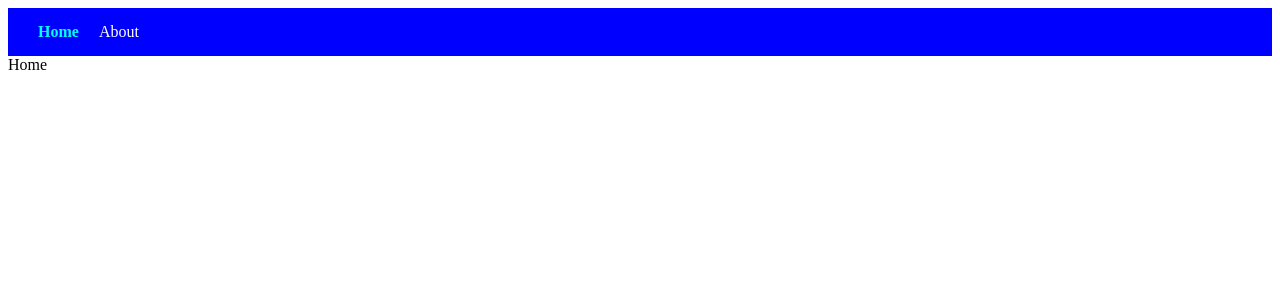
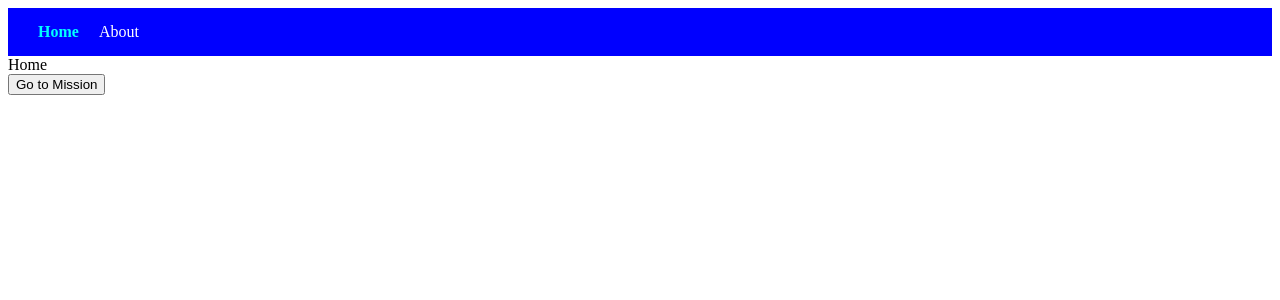
Before and after one commit to furkansylu97/ReactJs_Projects, a React (Vite) app in the folder ReactRouter/: page / in a window 1280 px wide. Shown: the top 300 px of the page. Built offline with nearby package versions, Linux system fonts and the light colour scheme.

Commit message:
When the button was clicked, a dynamic redirection was made from any page content to another page with useNavigate

```diff
--- a/ReactRouter/src/components/Home.jsx
+++ b/ReactRouter/src/components/Home.jsx
@@ -1,7 +1,14 @@
 import React from 'react'
+import { useNavigate } from 'react-router-dom'
 
 export const Home = () => {
+
+    const navigate = useNavigate()
+
   return (
+    <>
     <div>Home</div>
+    <button onClick={() => navigate('/mission') }>Go to Mission</button>
+    </>
   )
 }
```
